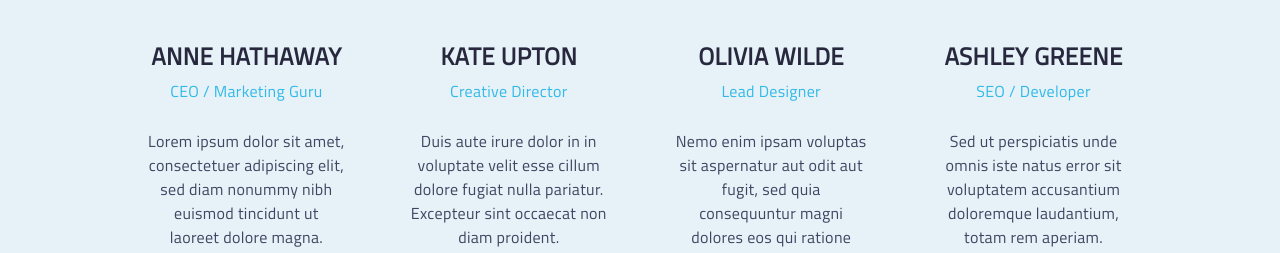
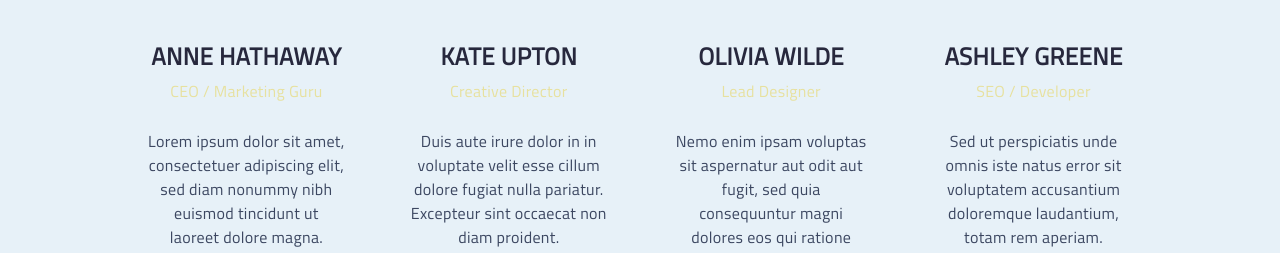
Before and after one commit to Slab3/hmw-vl-2, a website: page index.html in a window 1280 px wide. Shown: the part 1900-2153 px from the top of the page. Drawn offline with nearby package versions, Linux system fonts and the light colour scheme; files that its build step writes are made by us from their sources.

Commit message:
change collor

```diff
--- a/src/styles/base/_colors.scss
+++ b/src/styles/base/_colors.scss
@@ -73,7 +73,7 @@
 }
 
 .team-h3 {
-  color: #30bae7;
+  color: #e7e19f;
 }
 
 //=====================================================we got skills
```
